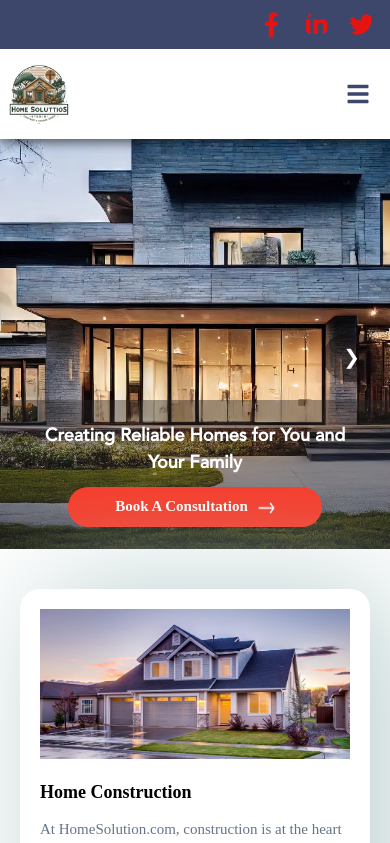
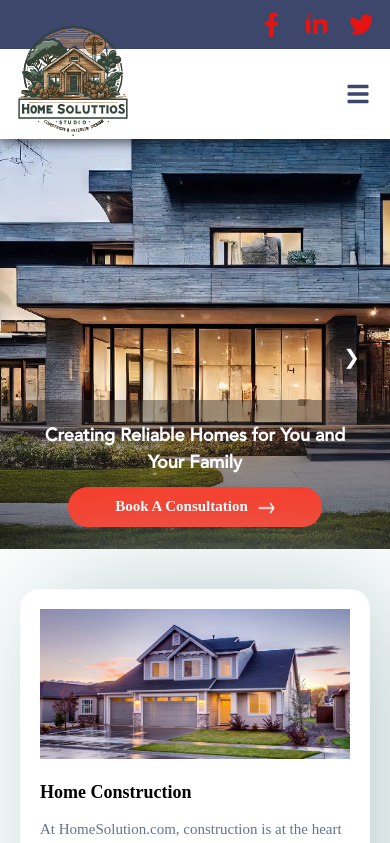
Before and after one commit to ChinmayaKumarJagadev/HomeSolution, a Next.js app: page /about in a window 390 px wide. Shown: the top 843 px of the page. Built offline with nearby package versions, Linux system fonts and the light colour scheme; a web font is replaced by a local one.

Commit message:
fix new changes

```diff
--- a/src/components/Home/Header.js
+++ b/src/components/Home/Header.js
@@ -11,7 +11,7 @@ import {
 import Modal from "react-modal";
 import { motion } from "framer-motion";
 import styles from "../../styles/header.module.css";
-import logo from "../../assets/Images/logo.png";
+import logo from "../../assets/Images/homeLogo.svg";
 import Phone from "../../assets/Images/phone-call.png";
 import Mail from "../../assets/Images/mail.png";
 import SocialIcons from "./SocialIcons";
@@ -39,9 +39,9 @@ function Header() {
 
           {/* <div className={styles.logo}>H</div> */}
         </div>
-        <div className={styles.header_text}>
+        {/* <div className={styles.header_text}>
           <Link href="/">HomeSolution</Link>
-        </div>
+        </div> */}
 
         {/* Desktop Menu */}
         <ul className={`${styles.navLinks} hidden lg:flex`}>
--- a/src/styles/header.module.css
+++ b/src/styles/header.module.css
@@ -20,6 +20,13 @@
   color: white;
   font-size: 1.5rem;
   text-decoration: none;
+}
+.website_logo{
+  position: absolute;
+  top: -20px;
+  height: 200px;
+  width: 200px;
+  left: 0;
 }
 
 .navLinks {
@@ -173,8 +180,13 @@
   .navbarTop {
     padding: 11.5px 1rem;
   }
-  .website_logo {
-    margin-left: -20px;
+
+  .website_logo{
+    position: absolute;
+    top: 5px;
+    height: 150px;
+    width: 150px;
+    left: 0;
   }
   .navbar {
     padding: 0px 20px;
```
Also changed, not shown: src/assets/Images/homeLogo.svg (added).
